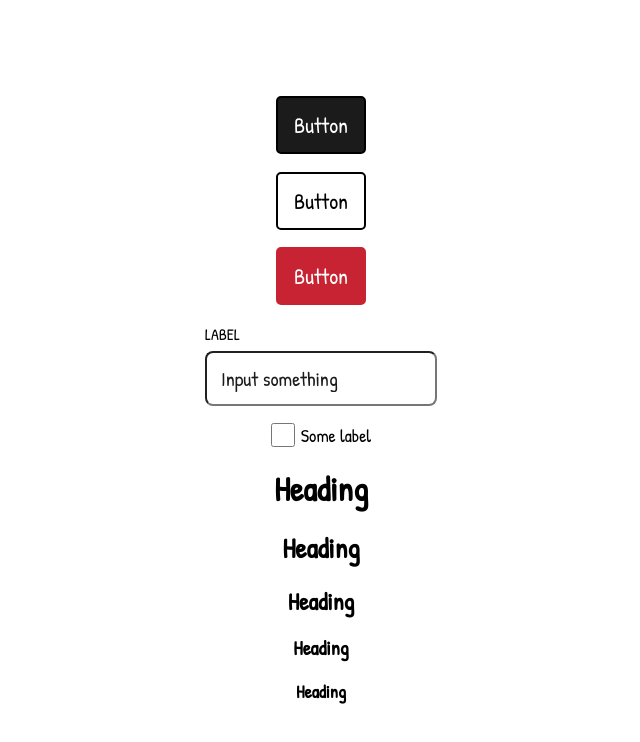
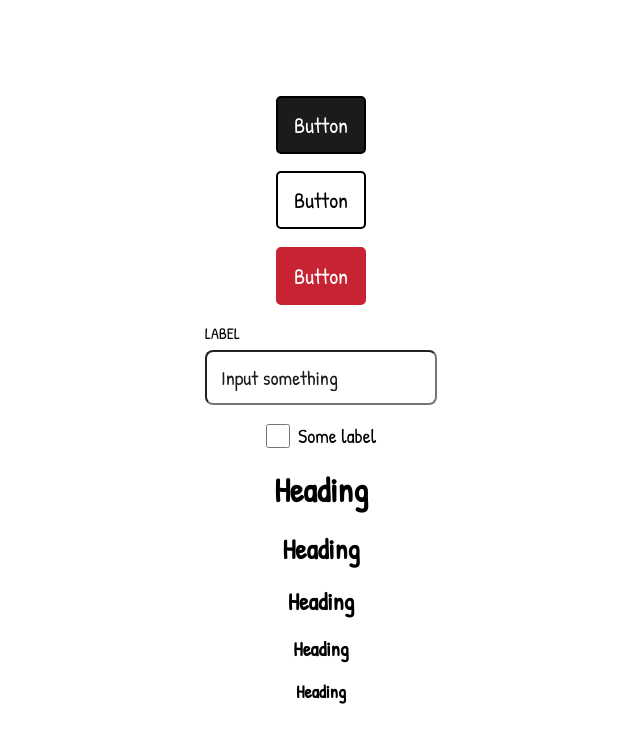
Before and after one commit to kiricle/diploma, a Next.js app: page / in a window 1280 px wide. Shown: the top 742 px of the page, without its empty margins (319-959 px from the left). Built offline with nearby package versions, Linux system fonts and the light colour scheme.

Commit message:
fix(ui): fix gap between checkbox and label

```diff
--- a/src/app/ui/Checkbox/Checkbox.module.scss
+++ b/src/app/ui/Checkbox/Checkbox.module.scss
@@ -2,12 +2,17 @@
 
 .label {
     display: flex;
-    gap: toRem(6);
-    font-size: toRem(18);
+    gap: toRem(8);
+    font-size: toRem(20);
+    align-items: center;
+
+    cursor: pointer;
 }
 
 .checkbox {
     accent-color: var(--black);
     width: toRem(24);
     height: toRem(24);
+
+    cursor: pointer;
 }
```
